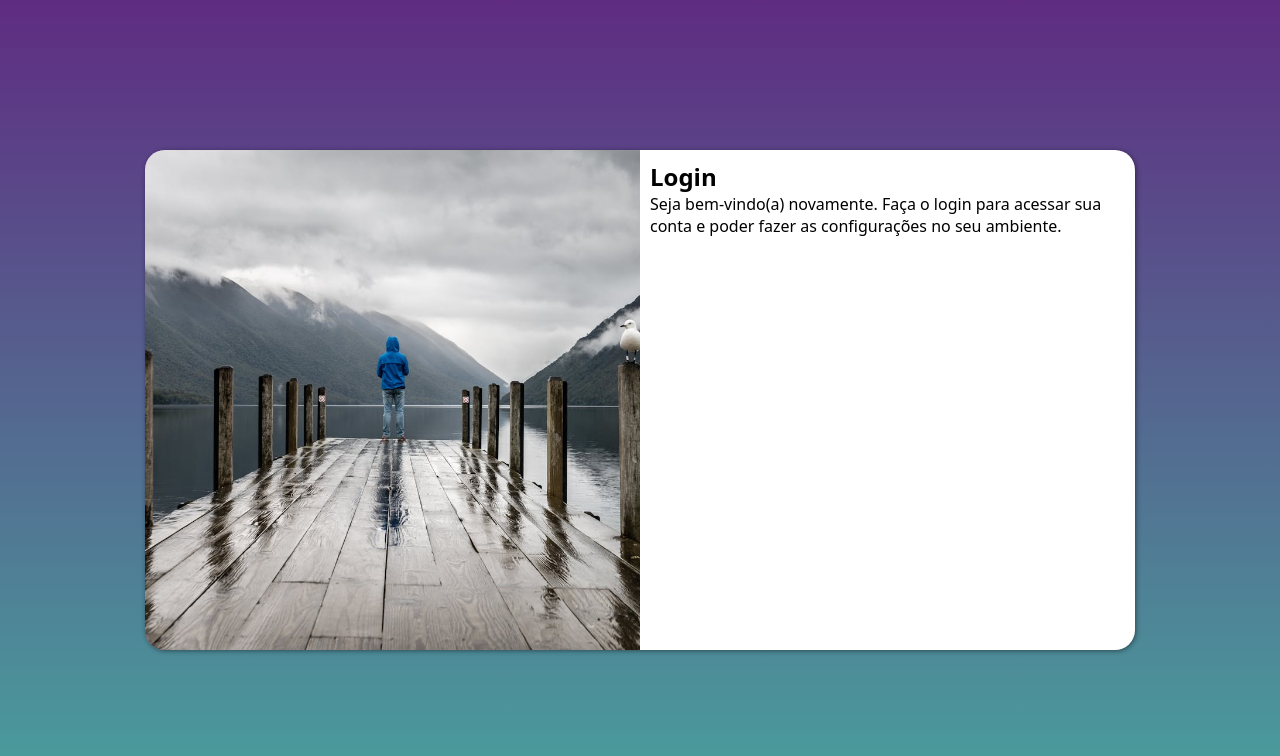
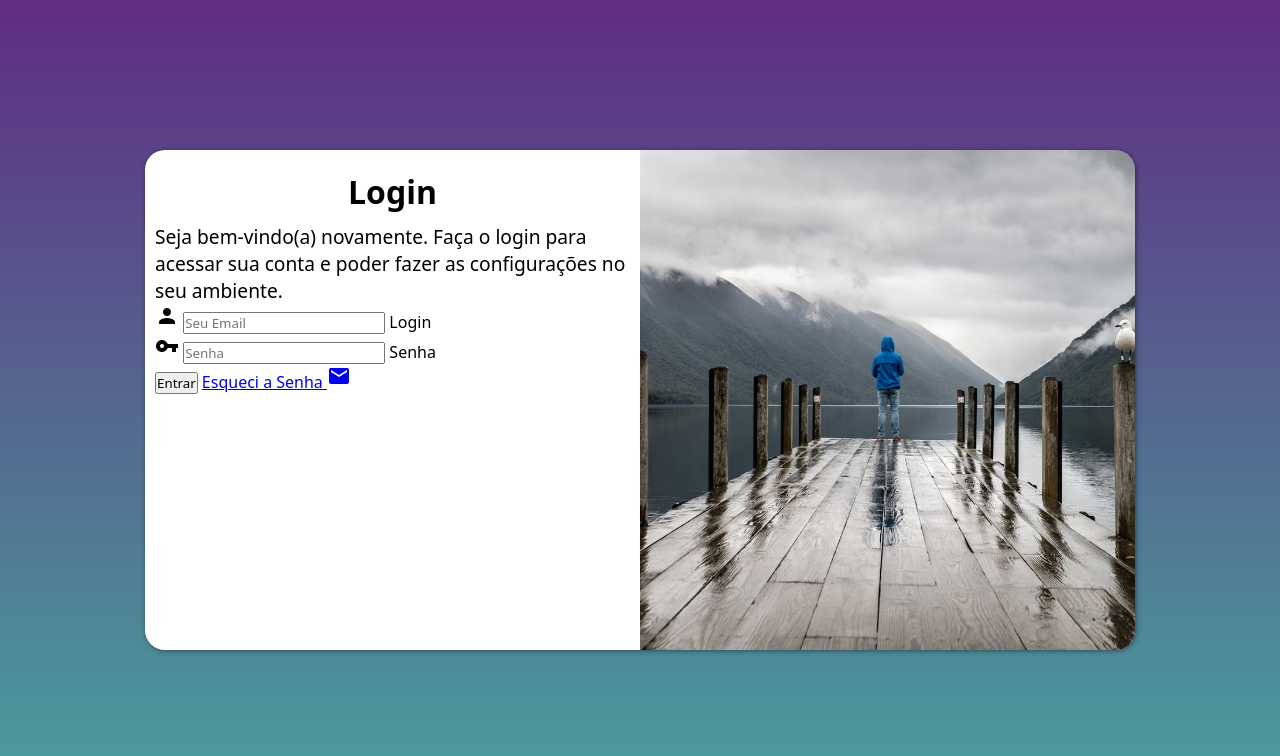
Before and after one commit to Hellsccythe/projeto-login, a plain HTML site: page index.html in a window 1280 px wide. Drawn offline with Linux system fonts and the light colour scheme.

Commit message:
adicionei o formulario

```diff
--- a/estilos/media-query.css
+++ b/estilos/media-query.css
@@ -39,14 +39,22 @@
     }
 
     section#login>div#imagem{
-        float: left;
+        float: right;
         width: 50%;
         height: 100%;
         background-position: center center;
     }
 
     section#login>div#formulario{
-        float: right;
+        float: left;
         width: 50%;
     }
+
+    div#formulario>h1{
+        font-size: 2em;
+    }
+
+    div#formulario>p{
+        font-size: 1.2em;
+    }
 }
--- a/estilos/style.css
+++ b/estilos/style.css
@@ -51,3 +51,12 @@ div#formulario{
     display: block;
     padding: 10px;
 }
+
+div#formulario>h1{
+    text-align: center;
+    margin: 10px;
+}
+
+div#formulario>p{
+    font-size: 0.8em;
+}
--- a/index.html
+++ b/index.html
@@ -4,6 +4,7 @@
     <meta charset="UTF-8">
     <meta name="viewport" content="width=device-width, initial-scale=1.0">
     <title>login</title>
+    <link rel="stylesheet" href="https://fonts.googleapis.com/icon?family=Material+Icons">
     <link rel="stylesheet" href="estilos/style.css">
     <link rel="stylesheet" href="estilos/media-query.css">
 </head>
@@ -19,7 +20,20 @@
 
                 <p>Seja bem-vindo(a) novamente. Faça o login para acessar sua conta e poder fazer as configurações no seu ambiente.</p>
 
-                <form action="login.pgp" method="post"></form>
+                <form action="login.pgp" method="post" autocomplete="on">
+                    <div class="campo">
+                        <i class="material-icons">person</i>
+                        <input type="email" name="login" id="ilogin" placeholder="Seu Email" required autocomplete="email" maxlength="30">
+                        <label for="ilogin">Login</label>
+                    </div>
+                    <div class="campo">
+                        <i class="material-icons">vpn_key</i>
+                        <input type="password" name="senha" id="isenha" placeholder="Senha" minlength="8" maxlength="20" required autocomplete="current-password">
+                        <label for="isenha">Senha</label>
+                    </div>
+                    <input type="submit" value="Entrar">
+                    <a href="esqueci.html">Esqueci a Senha <i class="material-icons">mail</i></a>
+                </form>
             </div>
         </section>
     </main>
```
